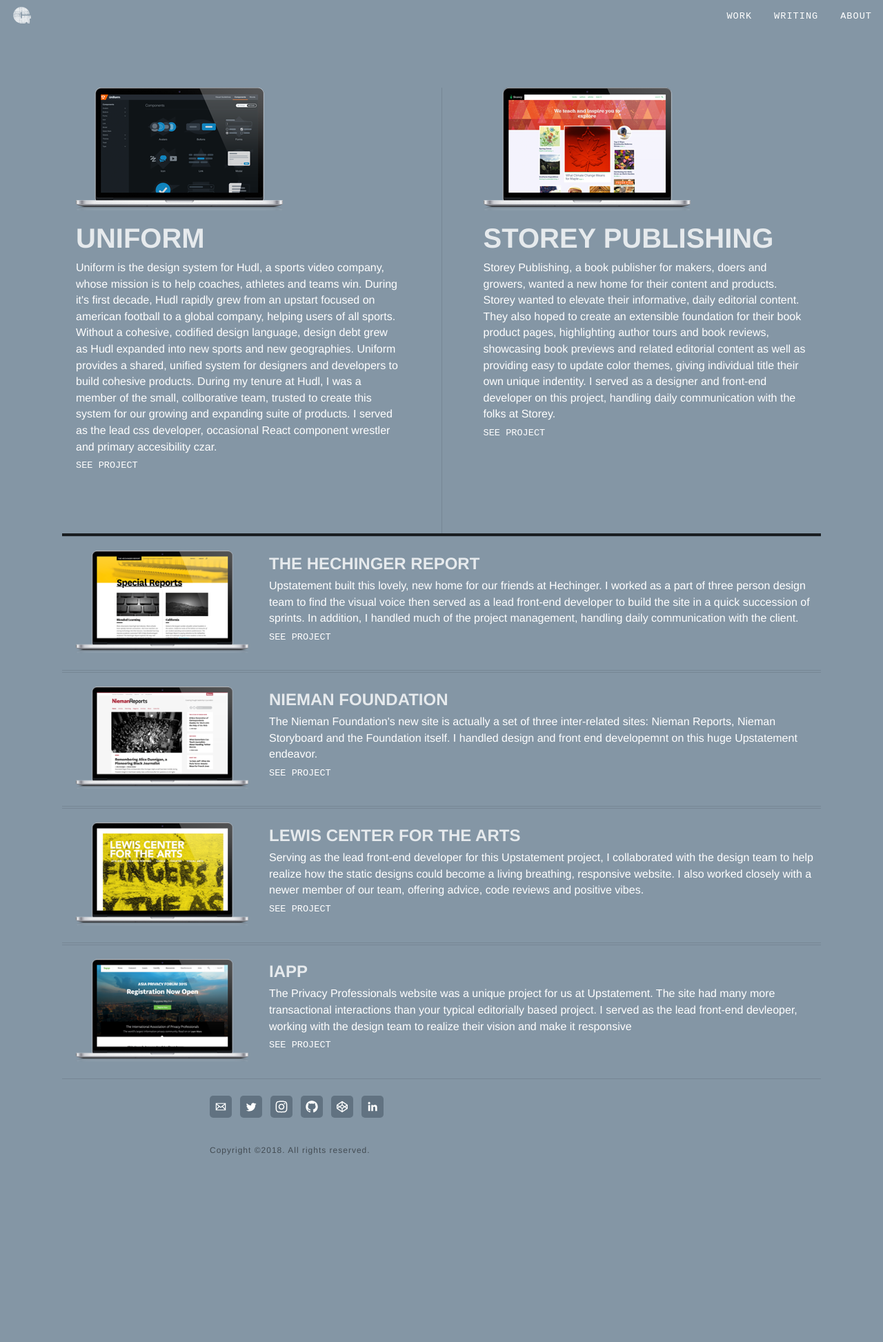
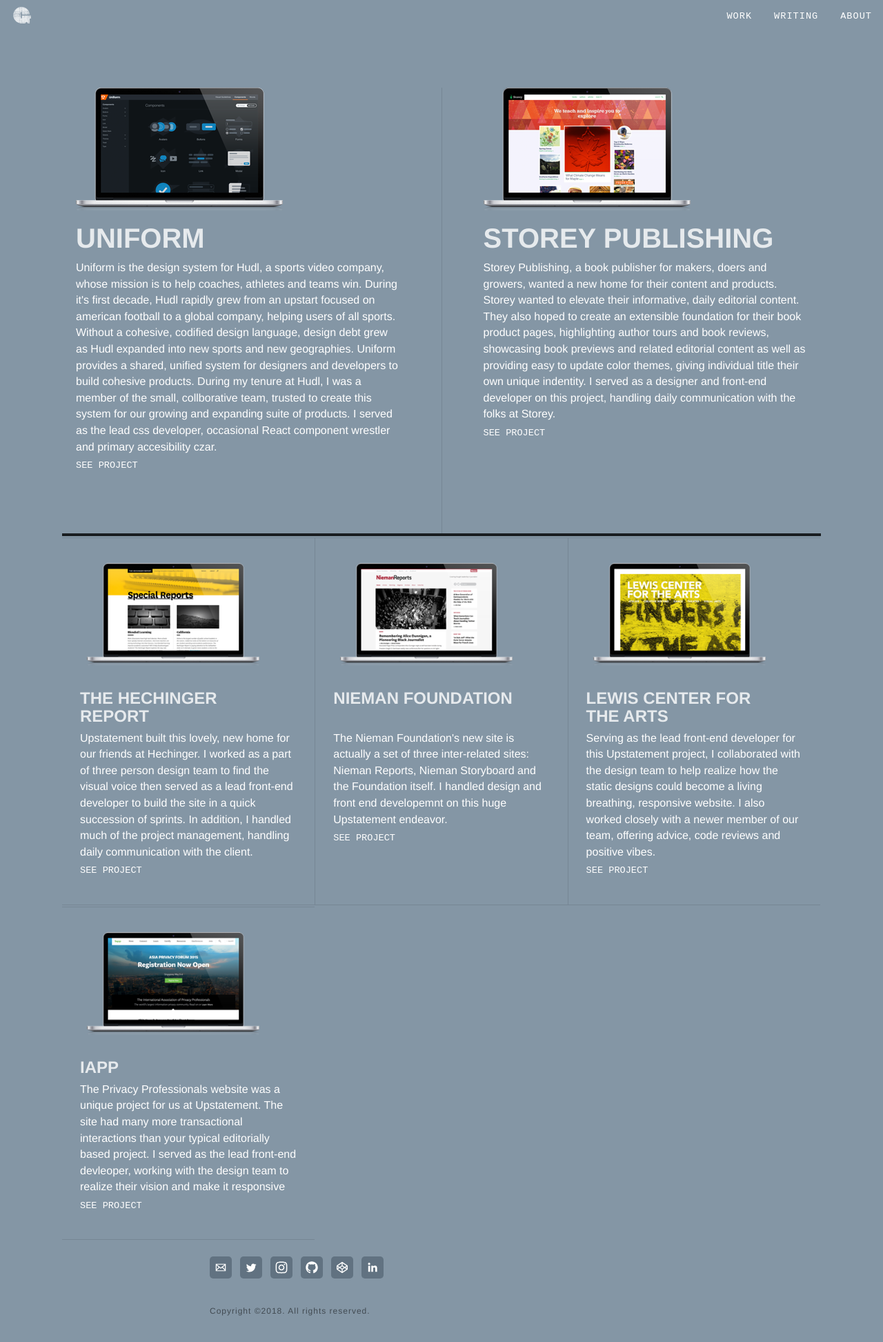
Before and after one commit to gcstaublin/gcstaublin.github.io, a Jekyll site: the page built from work.html, in a window 1280 px wide. Shown: the whole page at 69% size. Built offline with Jekyll 4.4.1, drawn with Linux system fonts in a browser that asks for light colours; nearby versions of some CDN libraries; before the commit the page ends 1712 px from its top, so only the background shows below that.

Commit message:
Grid for work section

```diff
--- /dev/null
+++ b/_includes/components/work-item.html
@@ -0,0 +1,19 @@
+<article class="archive__article--work">
+  <div class="archive__meta archive__meta--work">
+    <a target="_blank" href="http://{{include.url}}">
+      <div class="archive__img--work--small">
+        <img src="/static/img/{{include.img}}">
+      </div>
+    </a>
+  </div>
+
+  <div class="archive__content--work--small">
+    <h3 class="archive__headline--item archive__headline--work--small">
+      {{include.head}}
+    </h3>
+    <p class="archive__text--work">
+      {{include.text}}
+      <a class="archive__link--text" target="_blank" href="http://{{include.url}}">See project</a>
+    </p>
+  </div>
+</article>
--- a/_layouts/archive.html
+++ b/_layouts/archive.html
@@ -29,7 +29,7 @@
 
     <!-- Footer -->
     <!-- ===================================== -->
-    {% include footer.html %}
+    {% include footer.html  %}
 
 
   </body>
--- a/static/scss/_archive.scss
+++ b/static/scss/_archive.scss
@@ -75,6 +75,40 @@
 
   & + & { margin-top: 2px;}
 }
+
+
+
+// Archive Items Grid
+// --------------------------------------------
+
+.archive__items--grid {
+  display: flex;
+  flex-wrap: wrap;
+}
+
+.archive__item--grid {
+  flex-basis: 100%;
+  border-top: $border;
+  transition: 0.3s ease;
+
+  @include bp($bp-archive-image) {
+    flex-basis: 50%;
+    max-width: 50%;
+    padding: $space-one;
+    border-left: $border;
+    margin-top: 2px;
+    &:nth-child(2n+1) { border-left: 0; }
+   }
+
+  @include bp($bp-archive-main-headline) {
+    flex-basis: 33.3%;
+    max-width: 33.3%;
+    &:nth-child(2n+1) { border-left: $border; }
+    &:nth-child(3n+1) { border-left: 0; }
+  }
+  // background-color: green;
+}
+
 
 
 
@@ -221,6 +255,7 @@
   width: auto;
   border-right: 0;
   margin-right: 0;
+  // background-color: red;
 }
 
 .archive__article {
@@ -229,9 +264,10 @@
 }
 
 .archive__article--work {
-  @include bp($bp-archive-image) {
-    display: flex;
-  }
+  // @include bp($bp-archive-image) {
+  //   display: flex;
+  // }
+  // background-color: yellow;
 }
 
 
@@ -344,7 +380,7 @@
 
 .archive__img--work--small {
   width: 150px;
-  float: right;
+  // float: right;
   transition: 0.3s ease;
   @include bp($bp-archive-layout) {
     width: 250px;
--- a/work.html
+++ b/work.html
@@ -53,49 +53,42 @@
 
 <!-- Smaller Teases -->
 <!-- ========================== -->
-<ul class="archive__items">
+<ul class="archive__items archive__items--grid">
   {% for item in site.data.work.projects offset:2 %}
-    <li class="archive__item">
-      <article class="archive__article--work">
-        <div class="archive__meta archive__meta--work">
-          <a target="_blank" href="http://{{item.url}}">
-            <div class="archive__img--work--small">
-              <img src="/static/img/{{item.img}}">
-            </div>
-          </a>
-        </div>
-
-        <div class="archive__content--work--small">
-          <h3 class="archive__headline--item archive__headline--work--small">
-            {{item.head}}
-          </h3>
-          <p class="archive__text--work">
-            {{item.text}}
-            <a class="archive__link--text" target="_blank" href="http://{{item.url}}">See project</a>
-          </p>
-        </div>
-      </article>
+    <li class="archive__item archive__item--grid">
+      {% include /components/work-item.html
+          img=item.img
+          head=item.head
+          text=item.text
+          url=item.url
+      %}
     </li>
   {% endfor %}
 </ul>
 
 
 
-<!-- {% for item in site.data.work.projects %}
-  <div class="gcs-work__item">
 
-    <a class="gcs-work__link--img" target="_blank" href="http://{{item.url}}">
-      <div class="gcs-work__img-container">
+
+
+
+
+<!-- <article class="archive__article--work">
+  <div class="archive__meta archive__meta--work">
+    <a target="_blank" href="http://{{item.url}}">
+      <div class="archive__img--work--small">
         <img src="/static/img/{{item.img}}">
       </div>
     </a>
+  </div>
 
-    <div class="gcs-work__content">
-      <h5 class="gcs-work__h">
-          <a class="gcs-work__link" target="_blank" href="http://{{item.url}}">{{item.head}}</a>
-      </h5>
-      <p class="gcs-work__text grid-item__text">{{item.text}}</p>
-      <a class="gcs-work__link--highlight grid-item__link--highlight" target="_blank" href="http://{{item.url}}">See project</a>
-    </div>
+  <div class="archive__content--work--small">
+    <h3 class="archive__headline--item archive__headline--work--small">
+      {{item.head}}
+    </h3>
+    <p class="archive__text--work">
+      {{item.text}}
+      <a class="archive__link--text" target="_blank" href="http://{{item.url}}">See project</a>
+    </p>
   </div>
-{% endfor %} -->
+</article> -->
```
Also changed, not shown: Gemfile.lock, static/css/screen.css, 1 other file.
